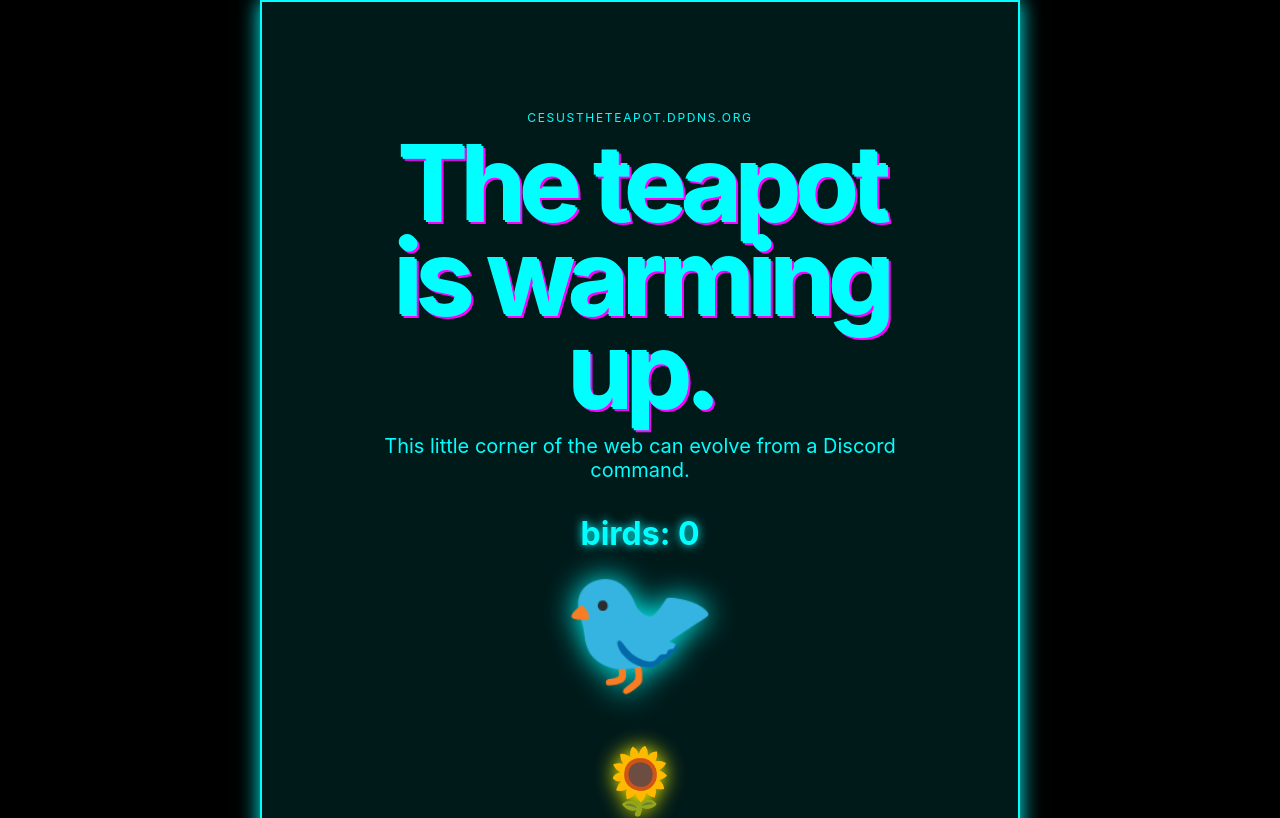
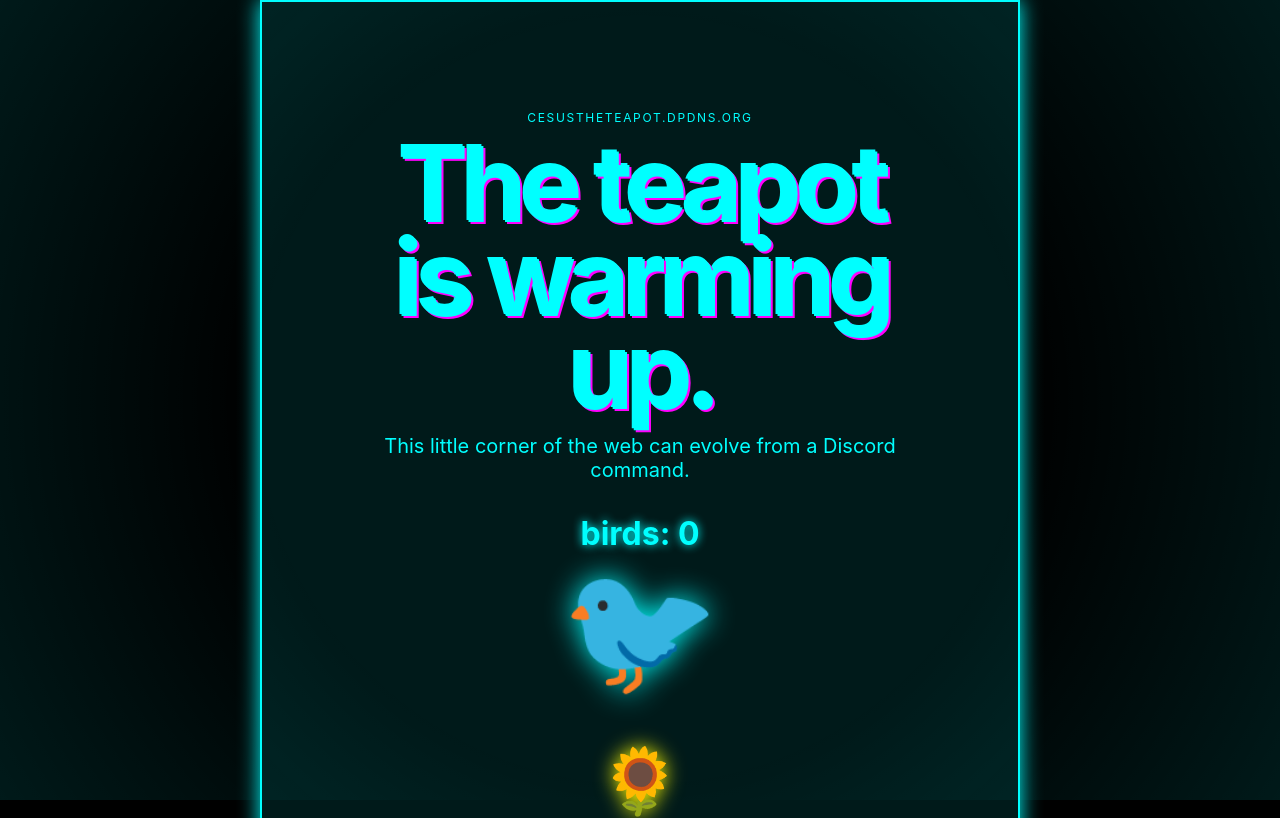
Before and after one commit to Guest453/teapot-site-agent, a website: page site/index.html in a window 1280 px wide. Shown: the top 818 px of the page. Drawn offline with Linux system fonts and the light colour scheme; grey boxes are pictures that could not be loaded.

Commit message:
fix birdvirus site
re-implemented birdvirus aesthetic correctly

Requested by Discord user 1246945967102623755

```diff
--- a/site/index.html
+++ b/site/index.html
@@ -8,6 +8,7 @@
     <link rel="stylesheet" href="styles.css" />
   </head>
   <body class="birdvirus">
+    <div class="virus-overlay"></div>
     <main>
       <p class="eyebrow">cesustheteapot.dpdns.org</p>
       <h1 class="glitch">The teapot is warming up.</h1>
--- a/site/styles.css
+++ b/site/styles.css
@@ -14,6 +14,33 @@ body {
   place-items: center;
   background: #000;
   overflow: hidden;
+  position: relative;
+}
+
+/* birdvirus aesthetic */
+.birdvirus::before {
+  content: "🐦";
+  position: absolute;
+  font-size: 10rem;
+  opacity: 0.05;
+  z-index: -1;
+  animation: birdfloat 10s linear infinite;
+}
+
+@keyframes birdfloat {
+  from { transform: translate(-100%, -100%) rotate(0deg); }
+  to { transform: translate(100vw, 100vh) rotate(360deg); }
+}
+
+.virus-overlay {
+  position: fixed;
+  top: 0;
+  left: 0;
+  width: 100%;
+  height: 100%;
+  pointer-events: none;
+  background: radial-gradient(circle, transparent 50%, rgba(0, 255, 255, 0.1) 100%);
+  z-index: 10;
 }
 
 main {
@@ -26,6 +53,7 @@ main {
   backdrop-filter: blur(4px);
   text-align: center;
   position: relative;
+  z-index: 2;
 }
 
 .eyebrow { color: #0ff; letter-spacing: .14em; text-transform: uppercase; font-size: .75rem; }
@@ -93,5 +121,5 @@ h1.glitch {
 }
 
 .birdvirus {
-  /* existing birdvirus styles if any */
+  /* styles are applied via pseudo-elements and overlays */
 }
```
